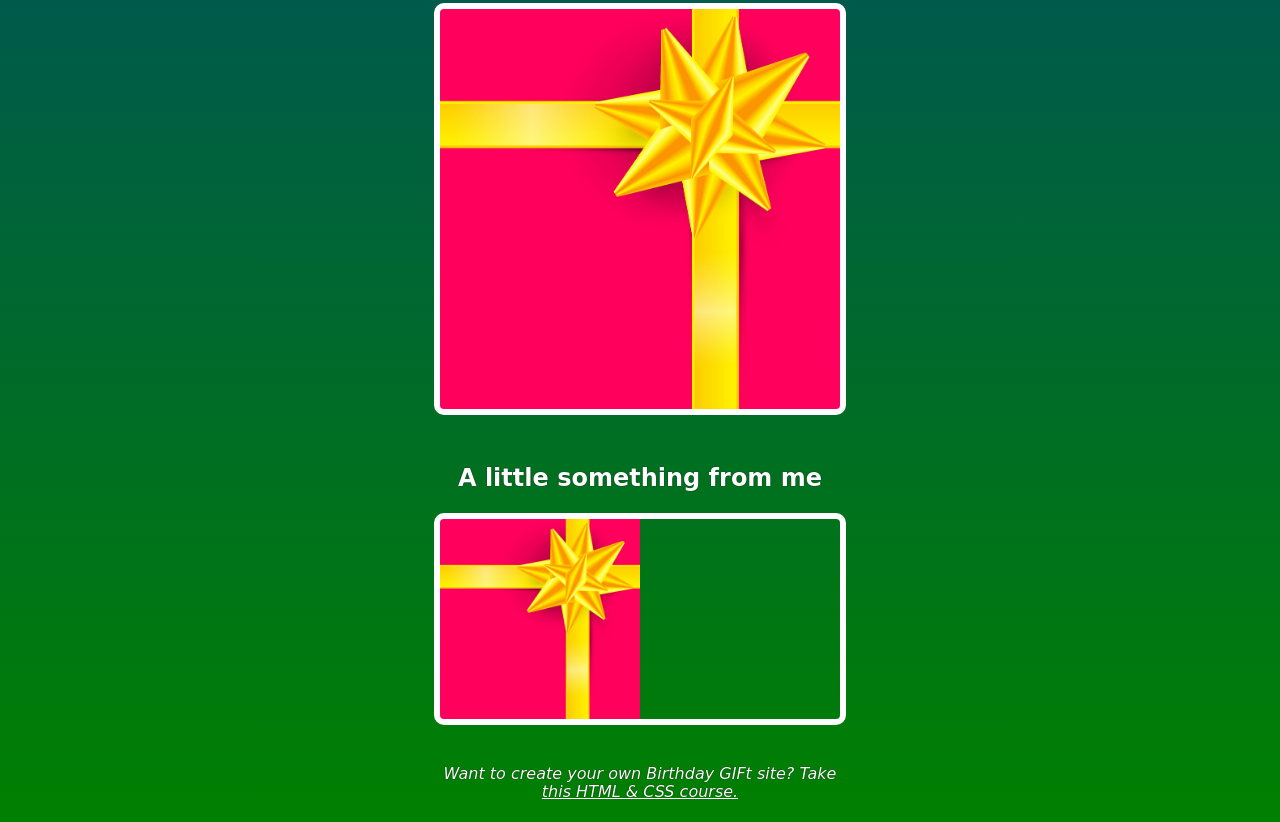
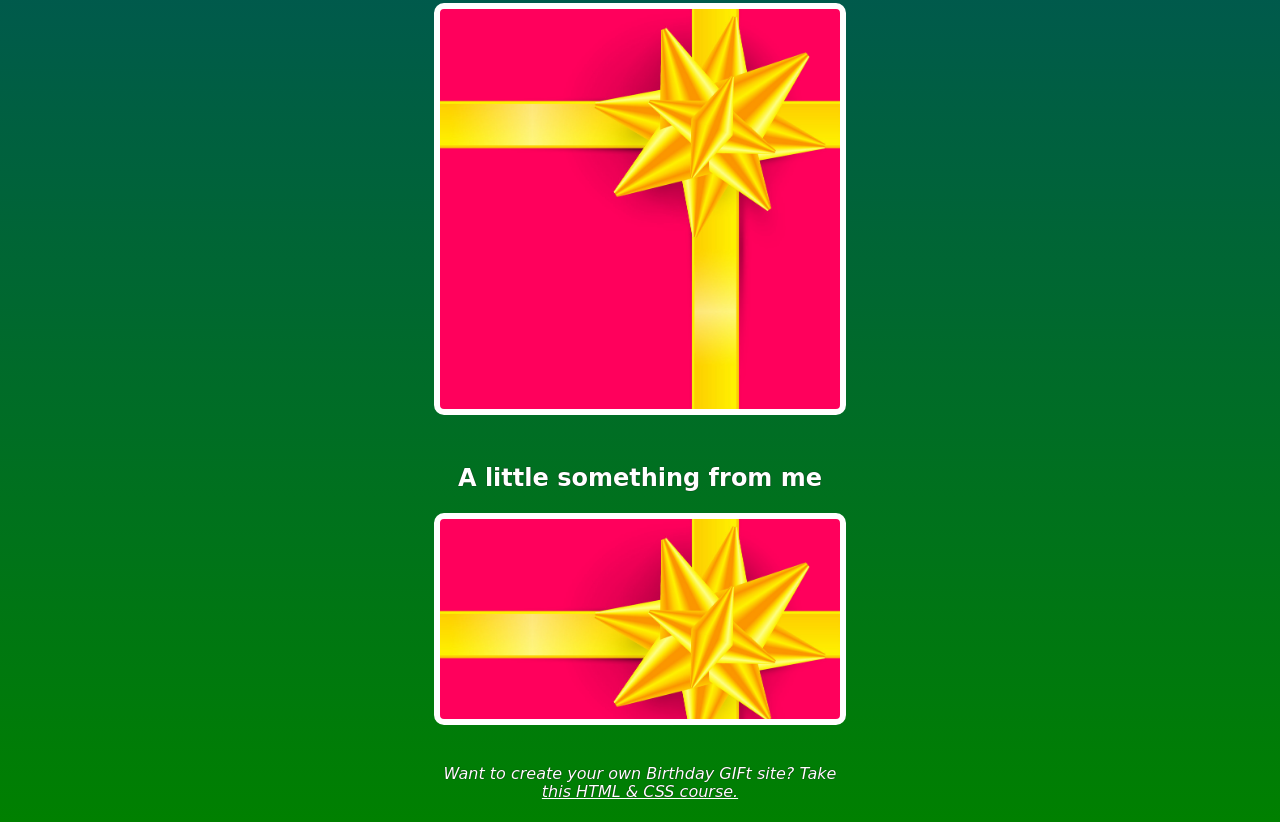
Before and after one commit to suspect5/birthay-gift-baba, a website built with Vite: page index.html in a window 1280 px wide. Shown: the part 1950-2772 px from the top of the page. Built offline with nearby package versions, Linux system fonts and the light colour scheme; a web font is replaced by a local one.

Commit message:
Update styles.css

```diff
--- a/styles.css
+++ b/styles.css
@@ -87,12 +87,6 @@ h1, h2, h3, h4, p {
     background-size: contain;
     background-repeat: no-repeat;
 }
-
-#gift-img-cheers{
-    background-size: contain;
-    background-repeat: no-repeat;
-
-}
 #footer {
     font-style: italic;
     width: 400px;
```
